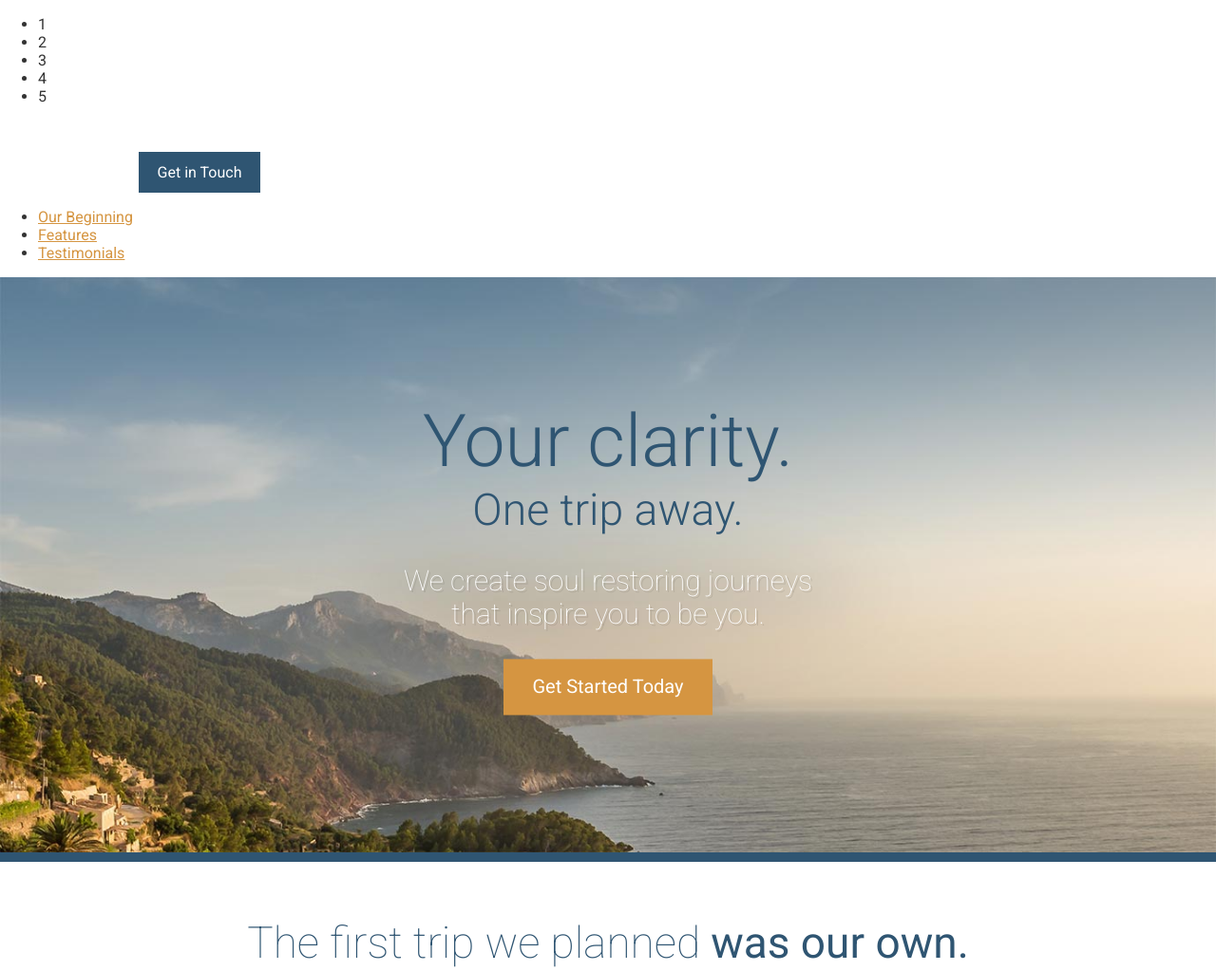
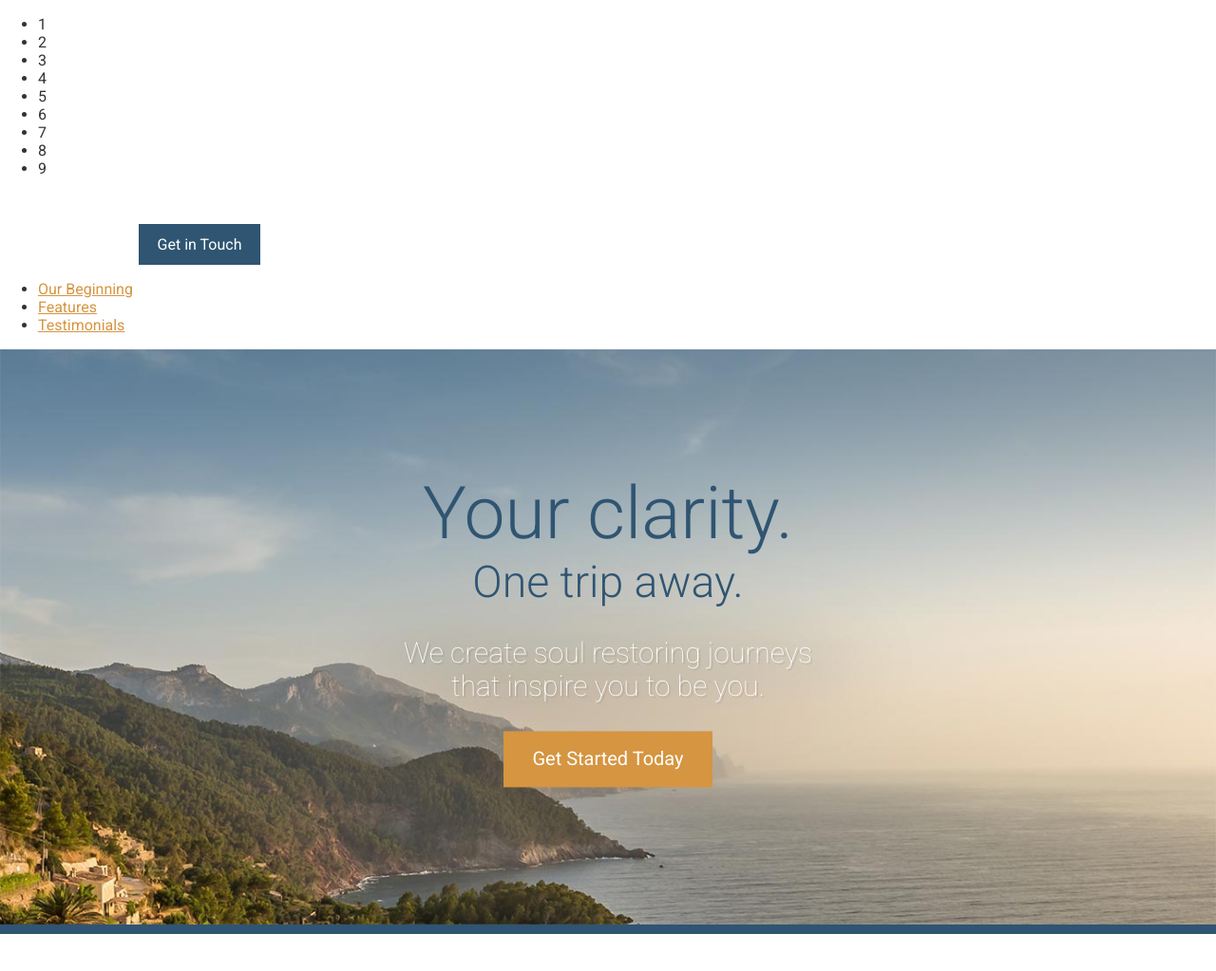
Before and after one commit to alnahas/travel-site, a website: page app/index.html in a window 1280 px wide. Shown: the top 1023 px of the page at 95% size. Drawn offline with Linux system fonts and the light colour scheme.

Commit message:
counted to 9

```diff
--- a/app/index.html
+++ b/app/index.html
@@ -16,6 +16,11 @@
     <li>3</li>
     <li>4</li>
     <li>5</li>
+    <li>6</li>
+    <li>7</li>
+    <li>8</li>
+    <li>9</li>
+
   </ul>
   <header>
     <img src="assets/images/icons/clear-view-escapes.svg">
```
